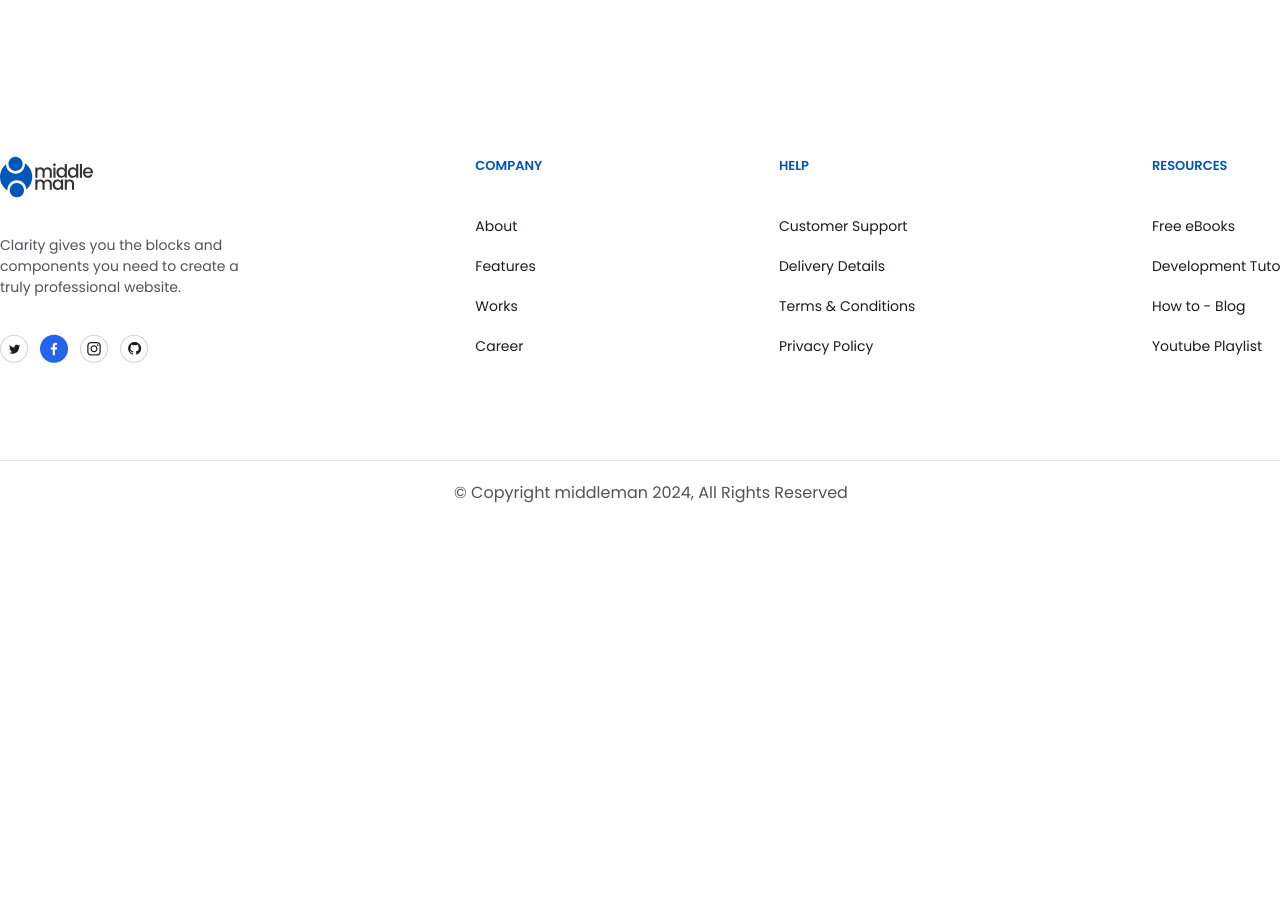
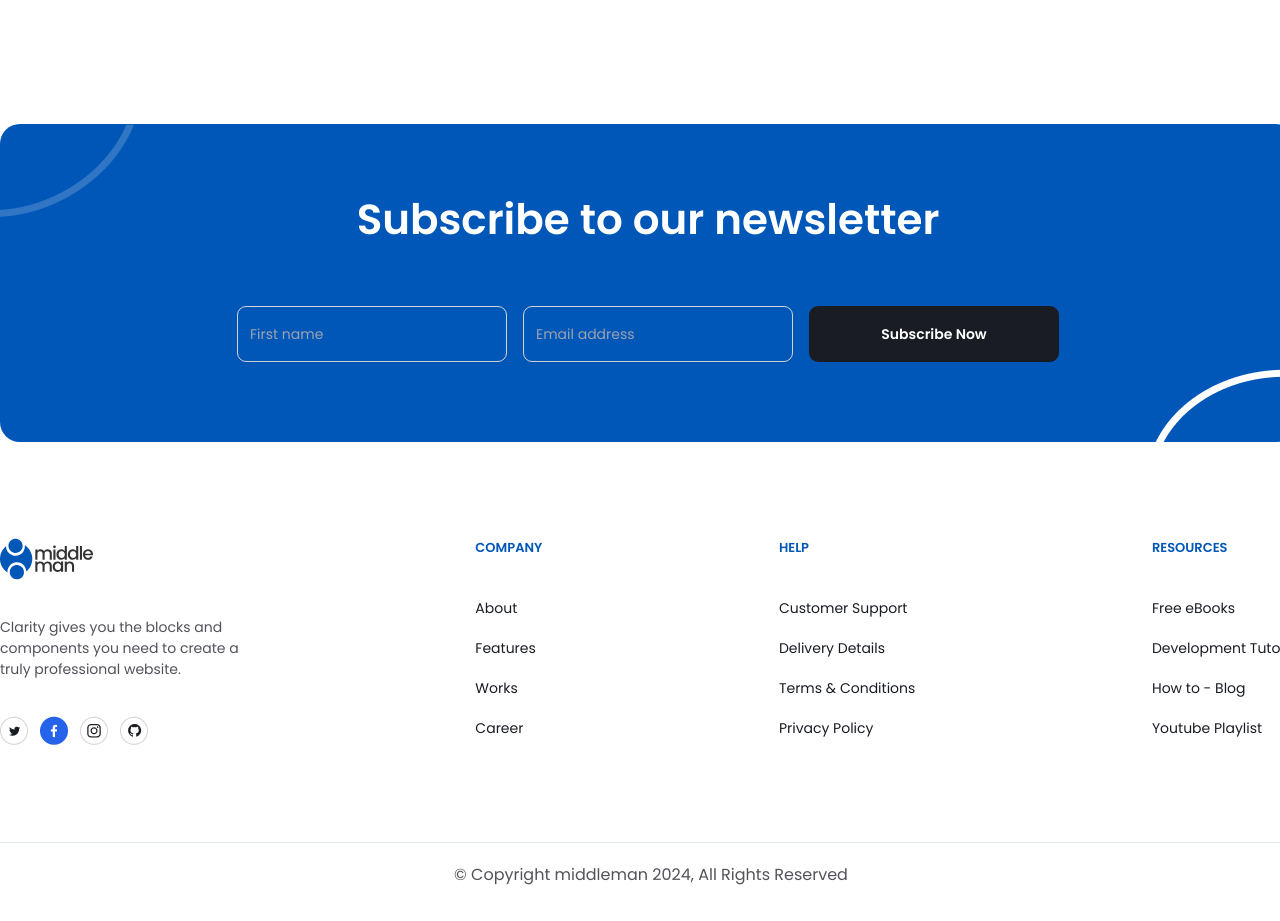
Before and after one commit to CharlesOkechukwu/Middleman_Escrow, a React (Vite) app in the folder frontend/: page / in a window 1280 px wide. Shown: the part 2240-3161 px from the top of the page. Before the commit the page ends 2821 px from the top, so only its background shows below. Built offline with nearby package versions, Linux system fonts and the light colour scheme.

Commit message:
add subscribe to newsletter ui component

```diff
--- /dev/null
+++ b/frontend/src/components/landing/Subscribe.tsx
@@ -0,0 +1,35 @@
+import React from 'react';
+import { Input } from '../ui/input';
+import { Button } from '../ui/button';
+
+interface Props {
+
+}
+
+const Subscribe: React.FC<Props> = (props) => {
+  return (
+    <section className='w-full px-5 xl:px-0'>
+      <section className="w-full bg-[url('@/assets/images/sub-bg.png')] bg-cover bg-no-repeat lg:w-[900px] xl:w-[1296px] mt-[64px] h-[500px] xl:h-[318px] mx-auto px-5 xl:px-0 flex items-center justify-center bg-pry rounded-[20px]" >
+
+        <div className='w-[822px] mx-auto lg:h-[158px] flex flex-col justify-between'>
+          <h5 className='text-white text-center font-semibold text-2xl xl:text-[42px]'>
+            Subscribe to our newsletter
+          </h5>
+
+          <div className='flex mt-9 lg:mt-0 w-full flex-wrap justify-between  gap-4 lg:flex-nowrap'>
+            <Input type='text' placeholder='First name' className='border-[#D4D4D8] h-14  w-full lg:w-[270px] rounded-[9px] text-gray' />
+
+            <Input type='email' placeholder='Email address' className='border-[#D4D4D8] h-14  w-full lg:w-[270px] rounded-[9px] text-gray' />
+
+            <Button className='w-full lg:w-[256px] font-semibold h-14  bg-[#191D23] rounded-[9px] text-white'>
+              Subscribe Now
+            </Button>
+          </div>
+        </div>
+
+      </section >
+    </section>
+  );
+}
+
+export default Subscribe;
--- a/frontend/src/components/layouts/DefaultLayout.tsx
+++ b/frontend/src/components/layouts/DefaultLayout.tsx
@@ -9,7 +9,7 @@ export const DefaultLayout: React.FC = () => {
       <header className='w-full'>
         <HeaderBox />
       </header>
-      <main className='mt-16 lg:mt-[140px] w-full lg:w-[900px] xl:w-1197 mx-auto px-5 xl:px-0'>
+      <main className='mt-16 lg:mt-[140px] w-full'>
         <Outlet />
       </main>
       <Footer />
--- /dev/null
+++ b/frontend/src/components/ui/input.tsx
@@ -0,0 +1,22 @@
+import * as React from "react"
+
+import { cn } from "@/lib/utils"
+
+const Input = React.forwardRef<HTMLInputElement, React.ComponentProps<"input">>(
+  ({ className, type, ...props }, ref) => {
+    return (
+      <input
+        type={type}
+        className={cn(
+          "flex h-9 w-full rounded-md border border-input bg-transparent px-3 py-1 text-base shadow-sm transition-colors file:border-0 file:bg-transparent file:text-sm file:font-medium file:text-foreground placeholder:text-muted-foreground focus-visible:outline-none focus-visible:ring-1 focus-visible:ring-ring disabled:cursor-not-allowed disabled:opacity-50 md:text-sm",
+          className
+        )}
+        ref={ref}
+        {...props}
+      />
+    )
+  }
+)
+Input.displayName = "Input"
+
+export { Input }
--- a/frontend/src/pages/home.tsx
+++ b/frontend/src/pages/home.tsx
@@ -1,6 +1,7 @@
 import HeroSection from '@/components/landing/HeroSection';
 import HowItWorks from '@/components/landing/HowItWorks';
 import OurFeatures from '@/components/landing/OurFeatures';
+import Subscribe from '@/components/landing/Subscribe';
 import React from 'react';
 
 interface Props {
@@ -10,9 +11,12 @@ interface Props {
 const HomePage: React.FC<Props> = (props) => {
   return (
     <>
-      <HeroSection />
-      <OurFeatures />
-      <HowItWorks />
+      <section className='w-full lg:w-[900px] xl:w-1197 mx-auto px-5 xl:px-0'>
+        <HeroSection />
+        <OurFeatures />
+        <HowItWorks />
+      </section>
+      <Subscribe />
     </>
   );
 }
--- a/frontend/src/styles/index.css
+++ b/frontend/src/styles/index.css
@@ -15,7 +15,7 @@
     @apply box-border;
   }
 
-  /* body {
-    @apply bg-background text-foreground;
-  } */
+  body {
+    @apply bg-white;
+  }
 }
```
Also changed, not shown: frontend/src/assets/images/sub-bg.png (added).
